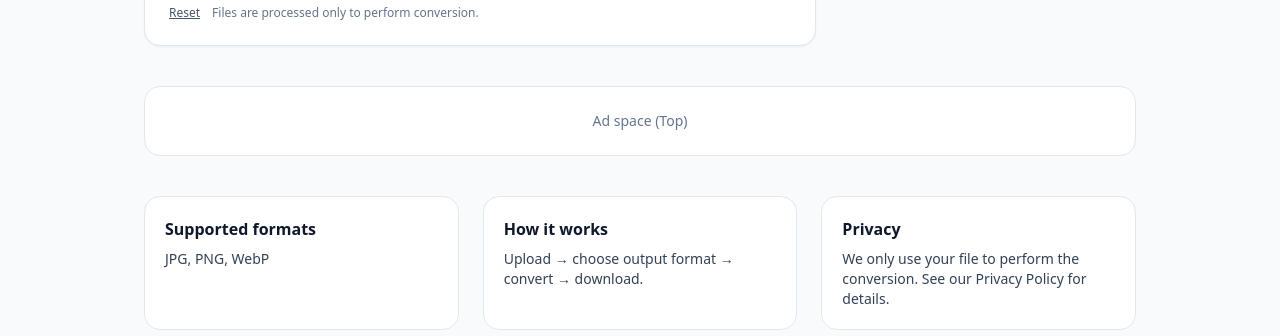
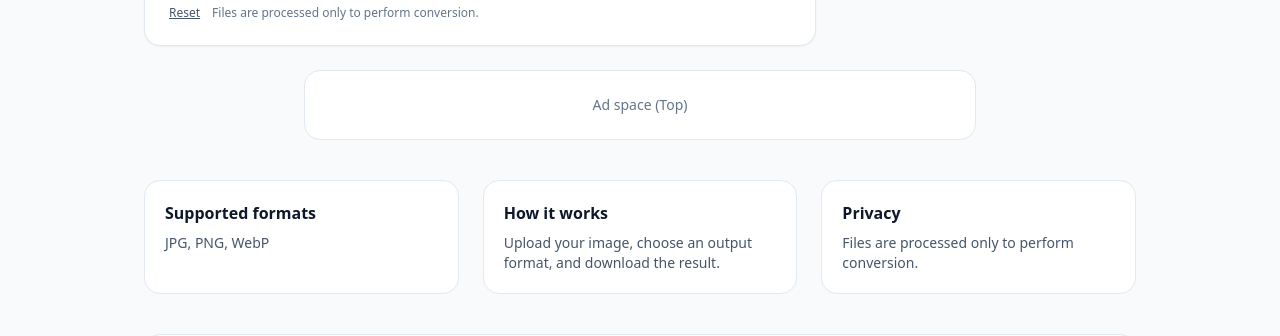
Before and after one commit to boltrsss/pixoconvert, a Next.js app: page / in a window 1280 px wide. Shown: the part 611-947 px from the top of the page. Built offline with nearby package versions, Linux system fonts and the light colour scheme; no server answers.

Commit message:
Update page.tsx

```diff
--- a/app/page.tsx
+++ b/app/page.tsx
@@ -1,11 +1,12 @@
+import React from "react";
 import ImageConvertBox from "@/components/ImageConvertBox";
 import AdSlot from "@/components/AdSlot";
-
 
 export default function HomePage() {
   return (
     <main className="min-h-screen bg-slate-50 text-slate-900">
       <div className="mx-auto max-w-5xl px-4 py-10">
+        {/* Hero */}
         <header className="mb-8">
           <div className="text-sm text-slate-600">PixoConvert</div>
           <h1 className="mt-2 text-3xl font-bold tracking-tight">
@@ -16,32 +17,48 @@ export default function HomePage() {
           </p>
         </header>
 
-        <section className="mb-10">
+        {/* Tool */}
+        <section className="mb-6">
           <ImageConvertBox />
         </section>
+
+        {/* Ad (Top) */}
         <section className="mb-10">
-  <AdSlot label="Ad space (Top)" />
-</section>
+          <div className="max-w-2xl mx-auto">
+            <AdSlot label="Ad space (Top)" />
+          </div>
+        </section>
 
+        {/* Info cards (like WiseConvert) */}
         <section className="grid gap-6 md:grid-cols-3">
-          <div className="rounded-2xl bg-white border border-slate-200 p-5">
-            <h2 className="font-semibold">Supported formats</h2>
-            <p className="mt-2 text-sm text-slate-700">JPG, PNG, WebP</p>
+          <div className="rounded-2xl border border-slate-200 bg-white p-5">
+            <h3 className="font-semibold">Supported formats</h3>
+            <p className="mt-2 text-sm text-slate-600">JPG, PNG, WebP</p>
           </div>
-          <div className="rounded-2xl bg-white border border-slate-200 p-5">
-            <h2 className="font-semibold">How it works</h2>
-            <p className="mt-2 text-sm text-slate-700">
-              Upload → choose output format → convert → download.
+
+          <div className="rounded-2xl border border-slate-200 bg-white p-5">
+            <h3 className="font-semibold">How it works</h3>
+            <p className="mt-2 text-sm text-slate-600">
+              Upload your image, choose an output format, and download the result.
             </p>
           </div>
-          <div className="rounded-2xl bg-white border border-slate-200 p-5">
-            <h2 className="font-semibold">Privacy</h2>
-            <p className="mt-2 text-sm text-slate-700">
-              We only use your file to perform the conversion. See our Privacy Policy for details.
+
+          <div className="rounded-2xl border border-slate-200 bg-white p-5">
+            <h3 className="font-semibold">Privacy</h3>
+            <p className="mt-2 text-sm text-slate-600">
+              Files are processed only to perform conversion.
             </p>
           </div>
         </section>
 
+        {/* Ad (Bottom) */}
+        <section className="mt-10">
+          <div className="max-w-5xl mx-auto">
+            <AdSlot label="Ad space (Bottom)" />
+          </div>
+        </section>
+
+        {/* Footer */}
         <footer className="mt-12 border-t border-slate-200 pt-6 text-sm text-slate-600 flex flex-wrap gap-x-4 gap-y-2">
           <a href="/about" className="hover:text-slate-900">About</a>
           <a href="/privacy" className="hover:text-slate-900">Privacy</a>
```
